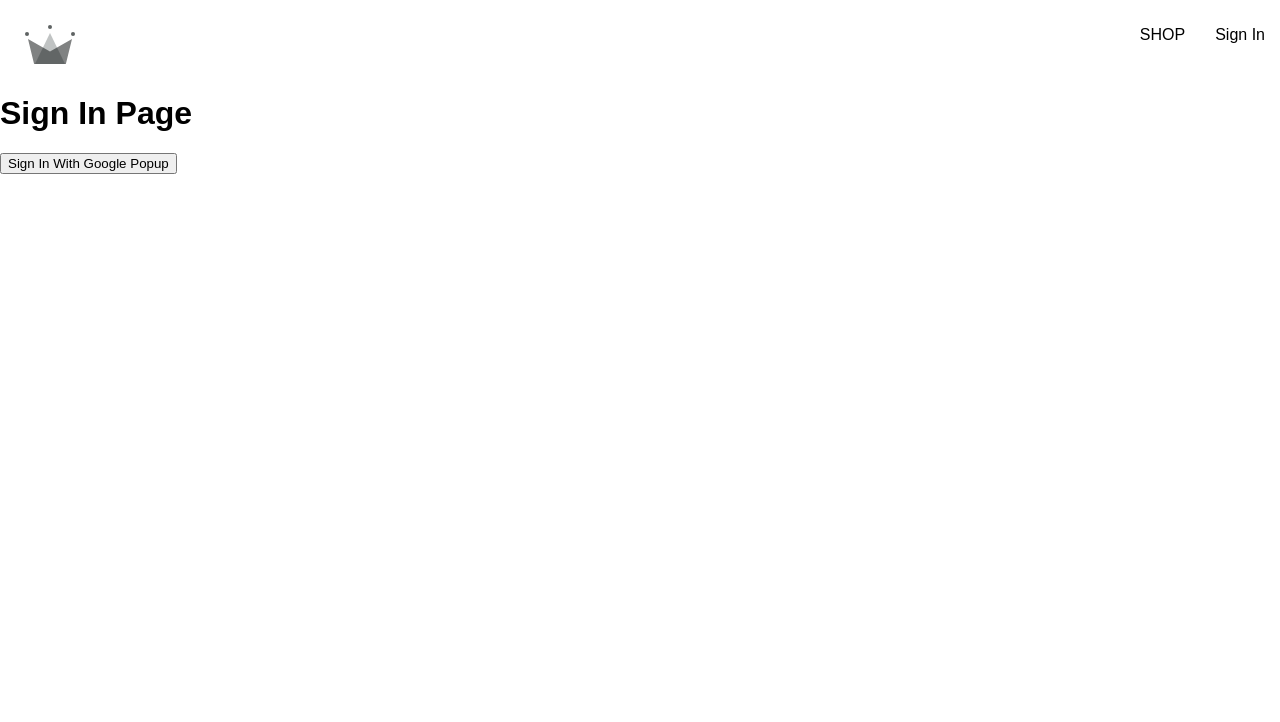
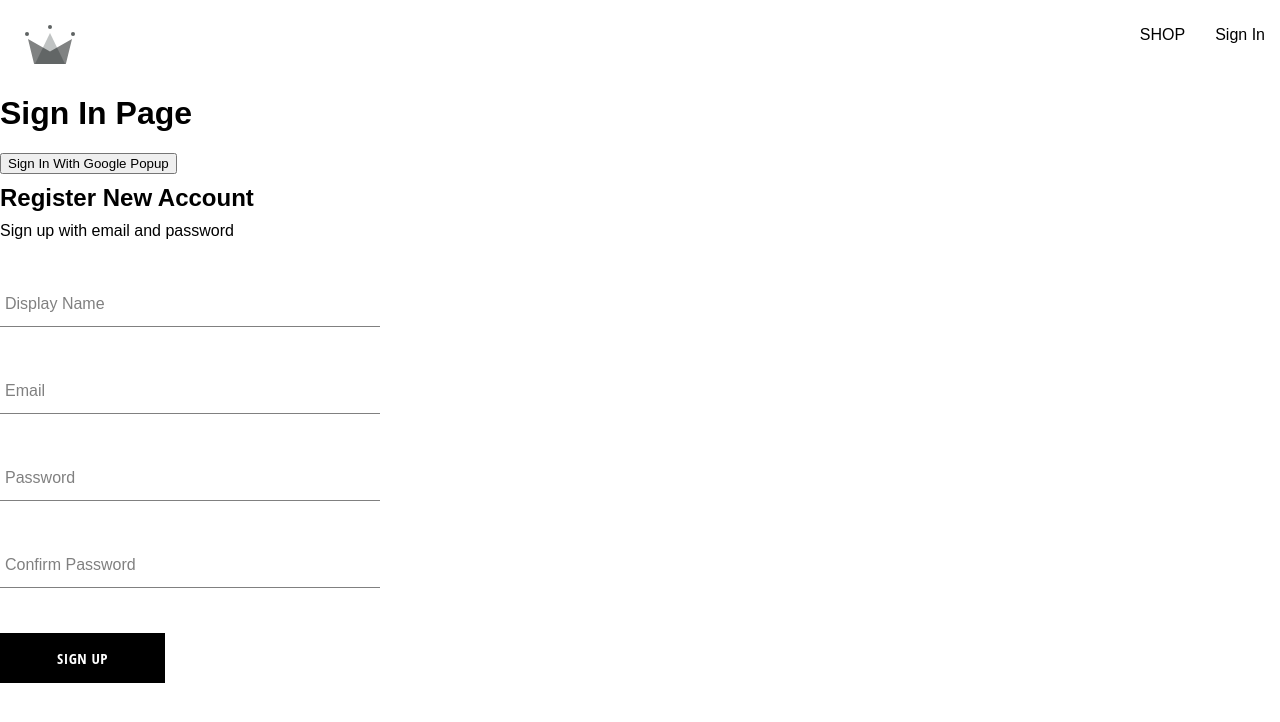
Before and after one commit to saraf-aman/react-ecommerce, a React (Create React App) app: page /sign-in in a window 1280 px wide. Shown: the top 722 px of the page. Built offline with nearby package versions, Linux system fonts and the light colour scheme; a web font is replaced by a local one.

Commit message:
Sign Up, Form Input, Button

```diff
--- /dev/null
+++ b/src/components/button/button.component.jsx
@@ -0,0 +1,19 @@
+import "./button.styles.scss";
+
+const BUTTON_TYPE_CLASSES = {
+  google: "google-sign-in",
+  inverted: "inverted",
+};
+
+const Button = ({ children, buttonType, ...otherProps }) => {
+  return (
+    <button
+      className={`button-container ${BUTTON_TYPE_CLASSES[buttonType]}`}
+      {...otherProps}
+    >
+      {children}
+    </button>
+  );
+};
+
+export default Button;
--- /dev/null
+++ b/src/components/button/button.styles.scss
@@ -0,0 +1,46 @@
+.button-container {
+    min-width: 165px;
+    width: auto;
+    height: 50px;
+    letter-spacing: 0.5px;
+    line-height: 50px;
+    padding: 0 35px 0 35px;
+    font-size: 15px;
+    background-color: black;
+    color: white;
+    text-transform: uppercase;
+    font-family: 'Open Sans Condensed';
+    font-weight: bolder;
+    border: none;
+    cursor: pointer;
+    display: flex;
+    justify-content: center;
+
+    &:hover {
+      background-color: white;
+      color: black;
+      border: 1px solid black;
+    }
+
+    &.google-sign-in {
+      background-color: #4285f4;
+      color: white;
+
+      &:hover {
+        background-color: #357ae8;
+        border: none;
+      }
+    }
+
+    &.inverted {
+      background-color: white;
+      color: black;
+      border: 1px solid black;
+
+      &:hover {
+        background-color: black;
+        color: white;
+        border: none;
+      }
+    }
+  }
--- /dev/null
+++ b/src/components/form-input/form-input.component.jsx
@@ -0,0 +1,20 @@
+import "./form-input.styles.scss";
+
+const FormInput = ({ label, ...otherProps }) => {
+  return (
+    <div className="group">
+      <input className="form-input" {...otherProps} />
+      {label && (
+        <label
+          className={`${
+            otherProps.value.length ? "shrink" : ""
+          } form-input-label`}
+        >
+          {label}
+        </label>
+      )}
+    </div>
+  );
+};
+
+export default FormInput;
--- /dev/null
+++ b/src/components/form-input/form-input.styles.scss
@@ -0,0 +1,54 @@
+$sub-color: grey;
+$main-color: black;
+
+@mixin shrinkLabel {
+  top: -14px;
+  font-size: 12px;
+  color: $main-color;
+}
+
+.group {
+  position: relative;
+  margin: 45px 0;
+
+  .form-input {
+    background: none;
+    background-color: white;
+    color: $sub-color;
+    font-size: 18px;
+    padding: 10px 10px 10px 5px;
+    display: block;
+    width: 100%;
+    border: none;
+    border-radius: 0;
+    border-bottom: 1px solid $sub-color;
+    margin: 25px 0;
+
+    &:focus {
+      outline: none;
+    }
+
+    &:focus ~ .form-input-label {
+      @include shrinkLabel();
+    }
+  }
+
+  input[type='password'] {
+    letter-spacing: 0.3em;
+  }
+
+  .form-input-label {
+    color: $sub-color;
+    font-size: 16px;
+    font-weight: normal;
+    position: absolute;
+    pointer-events: none;
+    left: 5px;
+    top: 10px;
+    transition: 300ms ease all;
+
+    &.shrink {
+      @include shrinkLabel();
+    }
+  }
+}
--- /dev/null
+++ b/src/components/sign-up-form/sign-up-form.component.jsx
@@ -0,0 +1,104 @@
+import { useState } from "react";
+
+import FormInput from "../form-input/form-input.component";
+import Button from "../button/button.component";
+
+import {
+  createAuthUserWithEmailAndPassword,
+  createUserDocumentFromAuth,
+} from "../../utils/firebase/firebase.utils";
+
+import "./sign-up-form.styles.scss";
+
+const defaultFormFields = {
+  displayName: "",
+  email: "",
+  password: "",
+  confirmPassword: "",
+};
+
+const SignUpForm = () => {
+  const [formFields, setFormFields] = useState(defaultFormFields);
+  const { displayName, email, password, confirmPassword } = formFields;
+
+  const resetFormFields = () => {
+    setFormFields(defaultFormFields);
+  };
+
+  const handleChange = (event) => {
+    const { name, value } = event.target;
+    setFormFields({ ...formFields, [name]: value });
+  };
+
+  const handleSubmit = async (event) => {
+    event.preventDefault();
+    if (password !== confirmPassword) {
+      alert("Password doesn't match");
+      return;
+    }
+
+    try {
+      const { user } = await createAuthUserWithEmailAndPassword(
+        email,
+        password
+      );
+      await createUserDocumentFromAuth(user, { displayName });
+      resetFormFields();
+      alert("Account Successfully Created");
+    } catch (error) {
+      if (error.code === "auth/email-already-in-use") {
+        alert("Account Already Exists!!!");
+      } else {
+        console.log("User Error", error);
+      }
+    }
+  };
+
+  return (
+    <div className="sign-up-container">
+      <h2>Register New Account</h2>
+      <span>Sign up with email and password</span>
+      <form onSubmit={handleSubmit}>
+        <FormInput
+          label="Display Name"
+          type="text"
+          required
+          onChange={handleChange}
+          name="displayName"
+          value={displayName}
+        />
+
+        <FormInput
+          label="Email"
+          type="email"
+          required
+          onChange={handleChange}
+          name="email"
+          value={email}
+        />
+
+        <FormInput
+          label="Password"
+          type="password"
+          required
+          onChange={handleChange}
+          name="password"
+          value={password}
+        />
+
+        <FormInput
+          label="Confirm Password"
+          type="password"
+          required
+          onChange={handleChange}
+          name="confirmPassword"
+          value={confirmPassword}
+        />
+
+        <Button type="submit">Sign Up</Button>
+      </form>
+    </div>
+  );
+};
+
+export default SignUpForm;
--- /dev/null
+++ b/src/components/sign-up-form/sign-up-form.styles.scss
@@ -0,0 +1,9 @@
+.sign-up-container {
+    display: flex;
+    flex-direction: column;
+    width: 380px;
+
+    h2 {
+        margin: 10px 0;
+    }
+}
--- a/src/routes/sign-in/sign-in.component.jsx
+++ b/src/routes/sign-in/sign-in.component.jsx
@@ -1,18 +1,40 @@
-import React from "react";
+// import { useEffect, React } from "react"; //Redirect
+// import { getRedirectResult } from "firebase/auth"; //Redirect
+
+import SignUpForm from "../../components/sign-up-form/sign-up-form.component";
+
 import {
+  //   auth, //Redirect
   signInWithGooglePopup,
+  //   signInWithGoogleRedirect, //Redirect
   createUserDocumentFromAuth,
 } from "../../utils/firebase/firebase.utils";
 
 const SignIn = () => {
+  //Login With Redirect
+  //   useEffect(() => {
+  //     async function fetchData() {
+  //       const response = await getRedirectResult(auth);
+  //       if (response) {
+  //         const userDocRef = await createUserDocumentFromAuth(response.user);
+  //       }
+  //     }
+  //     fetchData();
+  //   }, []);
+
   const logGoogleUser = async () => {
     const { user } = await signInWithGooglePopup();
     const userDocRef = await createUserDocumentFromAuth(user);
   };
+
   return (
     <div>
       <h1>Sign In Page</h1>
       <button onClick={logGoogleUser}>Sign In With Google Popup</button>
+      <SignUpForm />
+      {/*<button onClick={signInWithGoogleRedirect}>
+        Sign In With Google Redirect
+  </button>*/}
     </div>
   );
 };
--- a/src/utils/firebase/firebase.utils.js
+++ b/src/utils/firebase/firebase.utils.js
@@ -4,6 +4,7 @@
   signInWithRedirect,
   signInWithPopup,
   GoogleAuthProvider,
+  createUserWithEmailAndPassword,
 } from "firebase/auth";
 
 import { getFirestore, doc, getDoc, setDoc } from "firebase/firestore";
@@ -19,18 +20,28 @@
 
 const firebaseApp = initializeApp(firebaseConfig);
 
-const provider = new GoogleAuthProvider();
+const googleProvider = new GoogleAuthProvider();
 
-provider.setCustomParameters({
+googleProvider.setCustomParameters({
   prompt: "select_account",
 });
 
 export const auth = getAuth();
-export const signInWithGooglePopup = () => signInWithPopup(auth, provider);
+
+export const signInWithGooglePopup = () =>
+  signInWithPopup(auth, googleProvider);
+
+export const signInWithGoogleRedirect = () =>
+  signInWithRedirect(auth, googleProvider);
 
 export const db = getFirestore();
 
-export const createUserDocumentFromAuth = async (userAuth) => {
+export const createUserDocumentFromAuth = async (
+  userAuth,
+  additionalInformation = {}
+) => {
+  if (!userAuth) return;
+
   const userDocRef = doc(db, "users", userAuth.uid);
 
   const userSnapShot = await getDoc(userDocRef);
@@ -46,6 +57,7 @@
         displayName,
         email,
         createdAt,
+        ...additionalInformation,
       });
     } catch (error) {
       console.log("Error creating the user", error.message);
@@ -56,3 +68,9 @@
   //return userDocRef
   return userDocRef;
 };
+
+export const createAuthUserWithEmailAndPassword = async (email, password) => {
+  if (!email || !password) return;
+
+  return await createUserWithEmailAndPassword(auth, email, password);
+};
```
